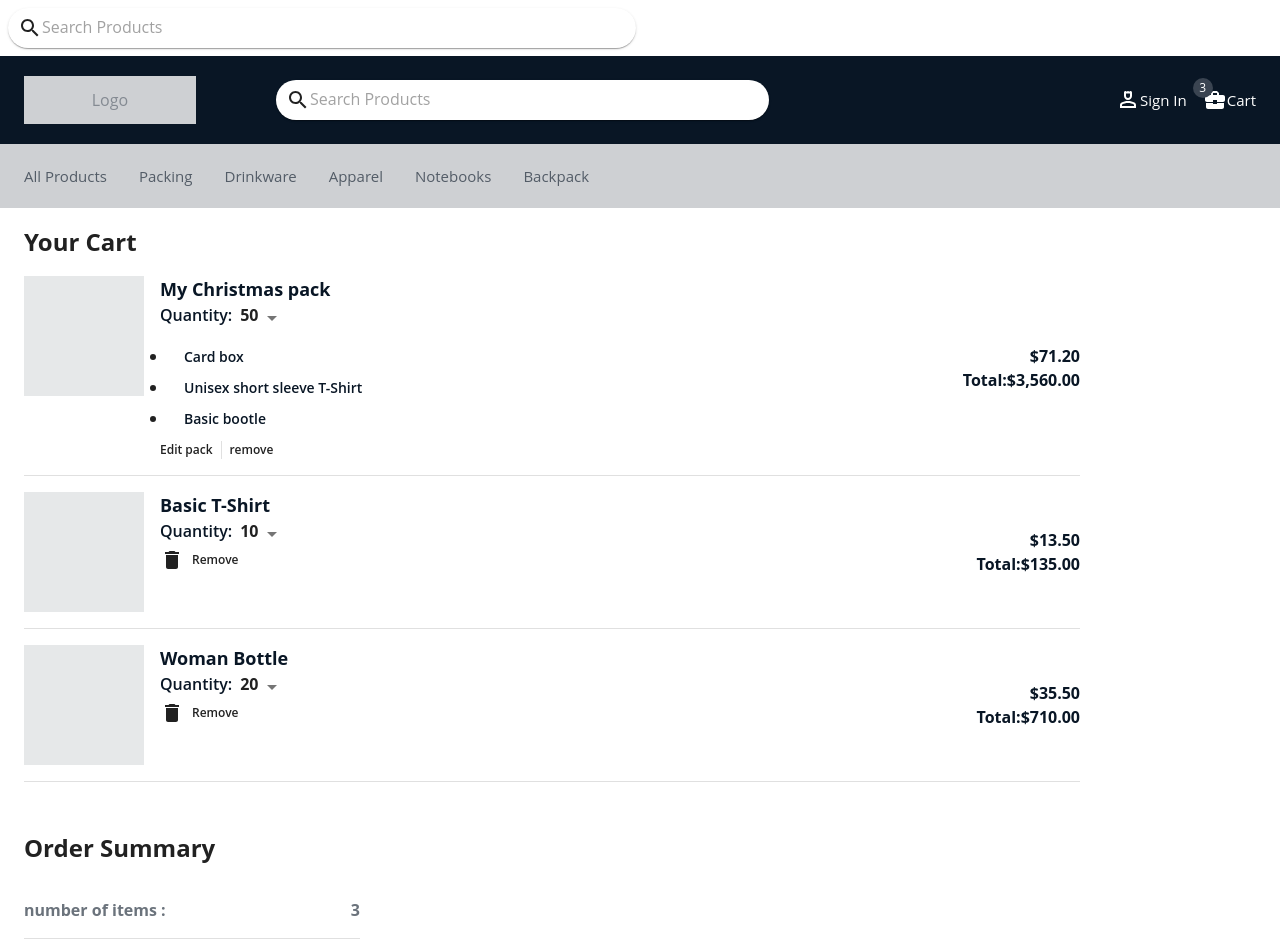
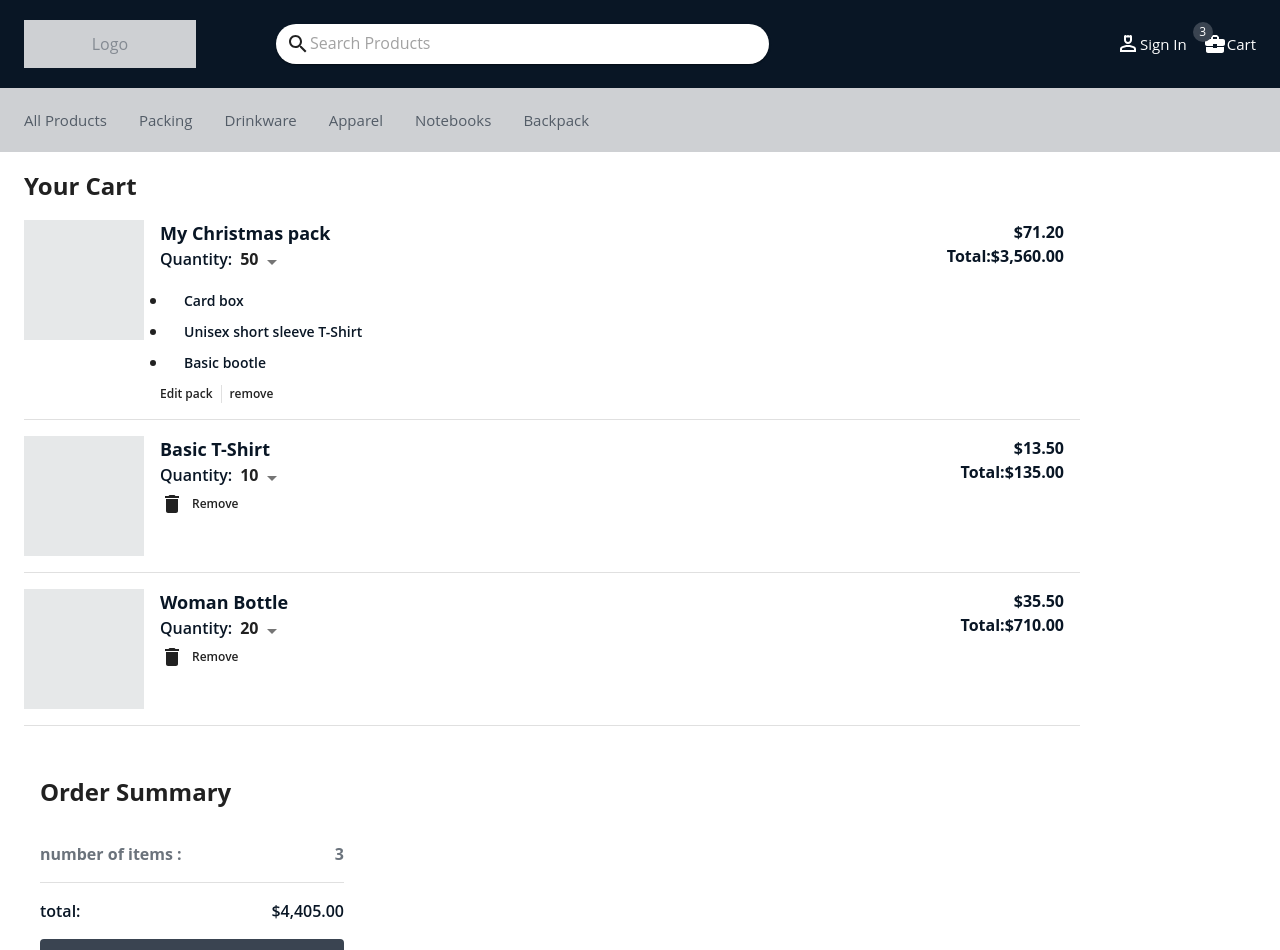
Before and after one commit to charg90/SwagCharm-challenge, a React (Vite) app: page / in a window 1280 px wide. Shown: the top 950 px of the page. Built offline with nearby package versions, Linux system fonts and the light colour scheme.

Commit message:
style aligment fix

```diff
--- a/src/Common/ProductCartDetail/ProductCartDetail.tsx
+++ b/src/Common/ProductCartDetail/ProductCartDetail.tsx
@@ -133,7 +133,7 @@ const ProductCartDetail = ({
           )}
         </Box>
       </Grid>
-      <Grid item>
+      <Grid item p={2}>
         <Typography
           fontWeight="700"
           fontSize="16px"
--- a/src/Components/Cart/Cart.tsx
+++ b/src/Components/Cart/Cart.tsx
@@ -13,7 +13,7 @@ const Cart = () => {
 
   return (
     <Grid container gap={4}>
-      <Grid container item width="1056px" alignItems="center" mt={2}>
+      <Grid container item width="1056px" mt={2}>
         <Typography fontWeight="700" fontSize="24px">
           Your Cart{" "}
         </Typography>
@@ -24,7 +24,6 @@ const Cart = () => {
               container
               display="flex"
               justifyContent="space-between"
-              alignItems="center"
               key={item.id}
             >
               <ProductCartDetail {...item} />
@@ -39,7 +38,7 @@ const Cart = () => {
         flexDirection="column"
         width="336px"
         gap={2}
-        mt={2}
+        p={2}
       >
         <Typography fontWeight="700" fontSize="24px">
           Order Summary
--- a/src/Components/Navbar/DrawerMobiel.tsx
+++ b/src/Components/Navbar/DrawerMobiel.tsx
@@ -26,7 +26,13 @@ const DrawerMobile = () => {
 
   return (
     <>
-      <Box display="flex" padding={1}>
+      <Box
+        display="flex"
+        sx={{
+          display: { xs: "flex", md: "none" },
+        }}
+        p={1}
+      >
         <Button
           onClick={() => setOpen(!open)}
           sx={{
@@ -42,7 +48,6 @@ const DrawerMobile = () => {
             borderRadius: "50px",
             width: "100%",
             paddingX: "10px",
-            maxWidth: "628px",
           }}
         >
           <SearchIcon />
```
